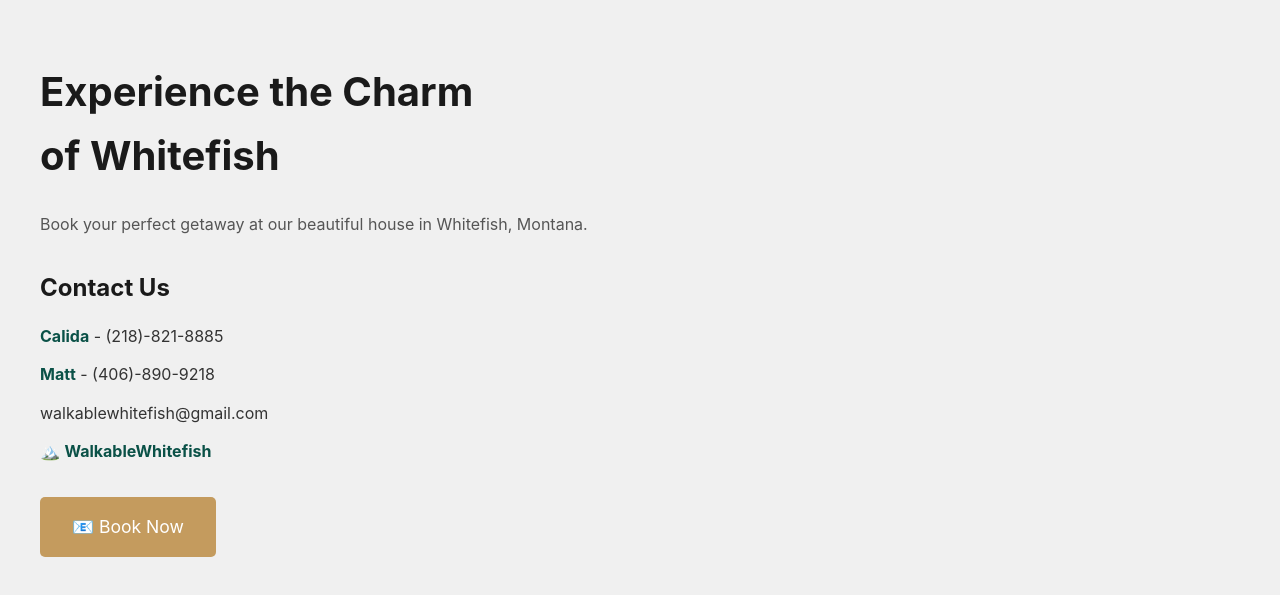
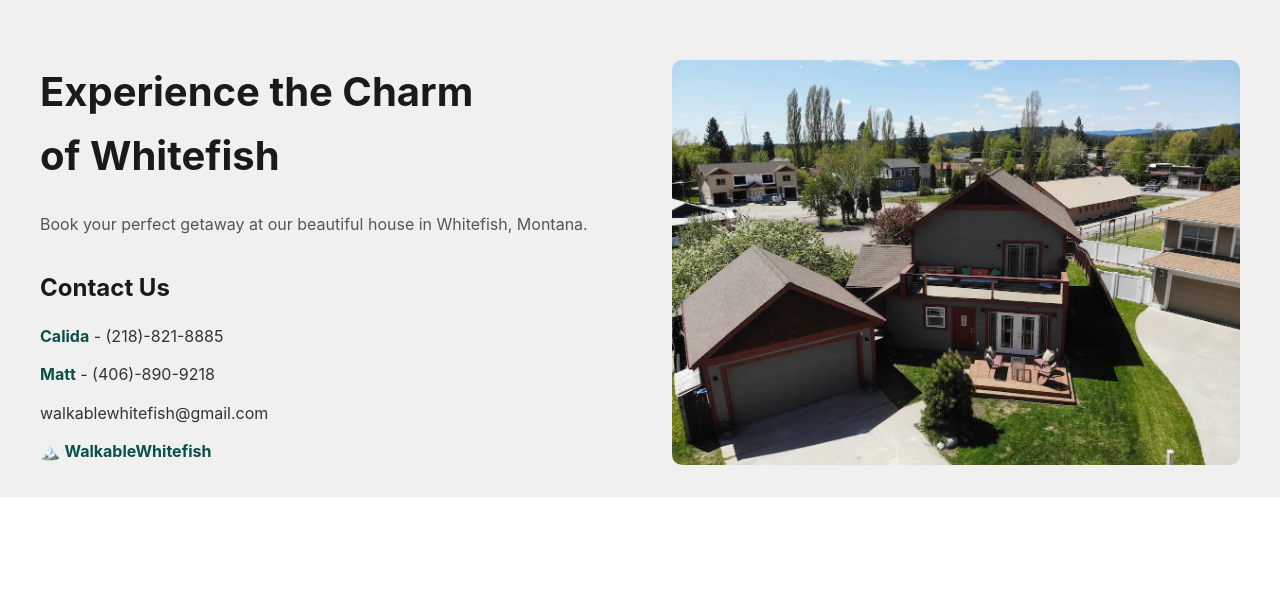
Before and after one commit to Coingan/walkable-whitefish-site, a plain HTML site: page index.html in a window 1280 px wide. Shown: the part 4594-5189 px from the top of the page. After the commit the page ends 5091 px from the top, so only its background shows below. Drawn offline with Linux system fonts and the light colour scheme.

Commit message:
Fix: Footer Image for desktop

```diff
--- a/index.html
+++ b/index.html
@@ -973,8 +973,9 @@
                     <div class="contact-item">walkablewhitefish@gmail.com</div>
                     <div class="contact-item">🏔️ <strong>WalkableWhitefish</strong></div>
                 </div>
+            </div>
 
-                <a href="mailto:walkablewhitefish@gmail.com?subject=Booking%20Inquiry%20for%20Walkable%20Whitefish" class="book-now-footer" style="display: inline-block; text-decoration: none; margin-top: 2rem;">📧 Book Now</a>
+            <div class="footer-right">
             </div>
         </div>
     </footer>
```
